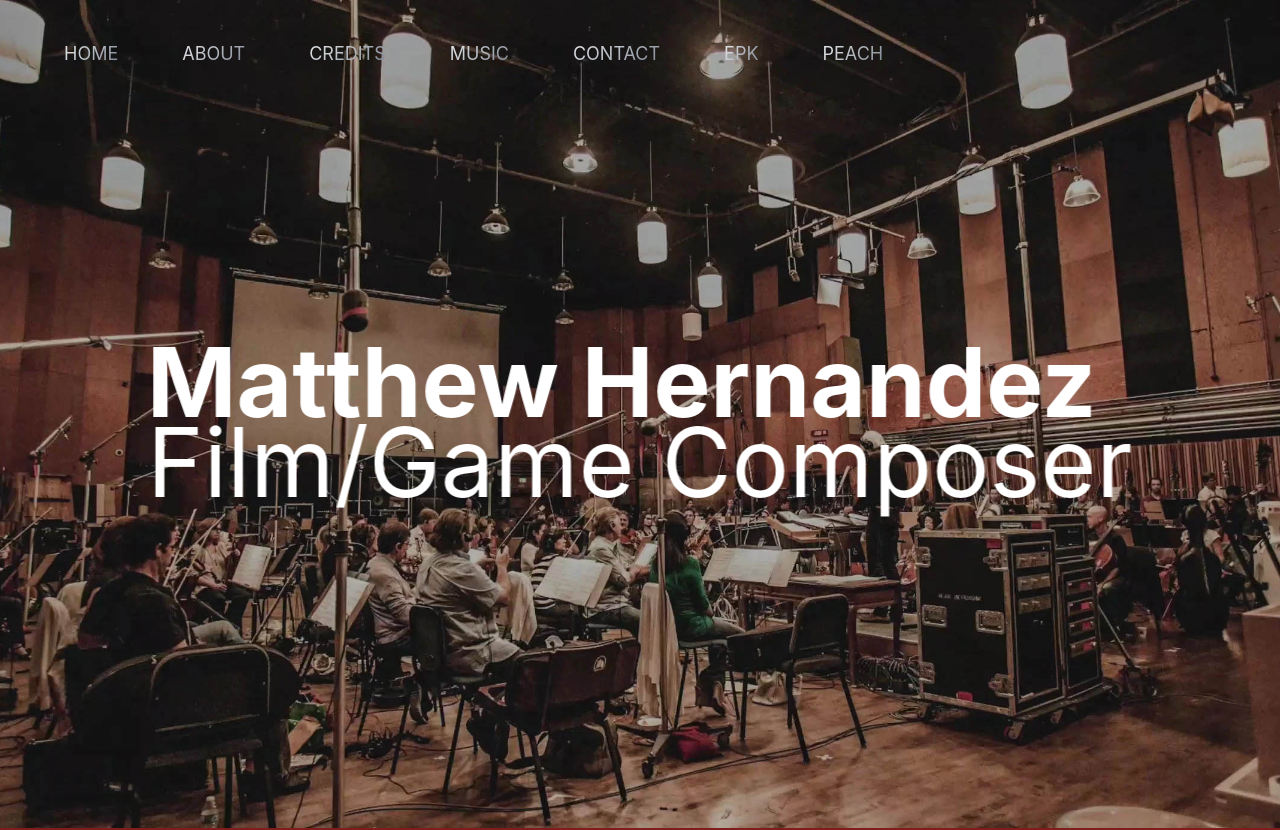
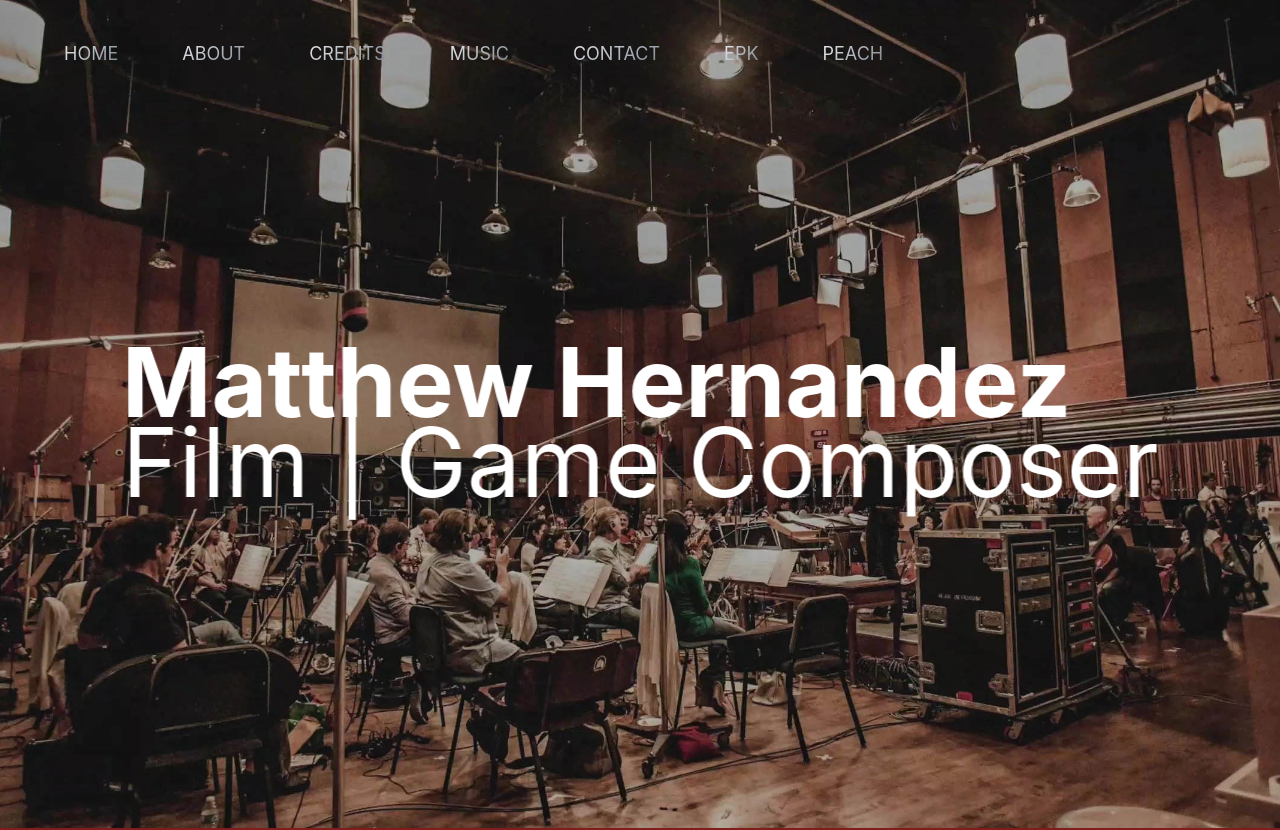
Before and after one commit to Cyber-Digital-llc/Matthews-Portfolio-Website-FE, a Next.js app: page / in a window 1280 px wide. Shown: the top 830 px of the page. Built offline with nearby package versions, Linux system fonts and the light colour scheme.

Commit message:
fixed typo header section

```diff
--- a/components/Header.jsx
+++ b/components/Header.jsx
@@ -25,7 +25,7 @@ const Header = () => {
           </span>
           <div className="">
             <span className="flex text-2xl pt-9 md:pb-0 lg:py-0 xl:pb-0 2xl:pt-8 sm:text-5xl xl:text-8xl md:mb-6">
-              Film/Game Composer
+              Film | Game Composer
             </span>
           </div>
         </Trail>
```
